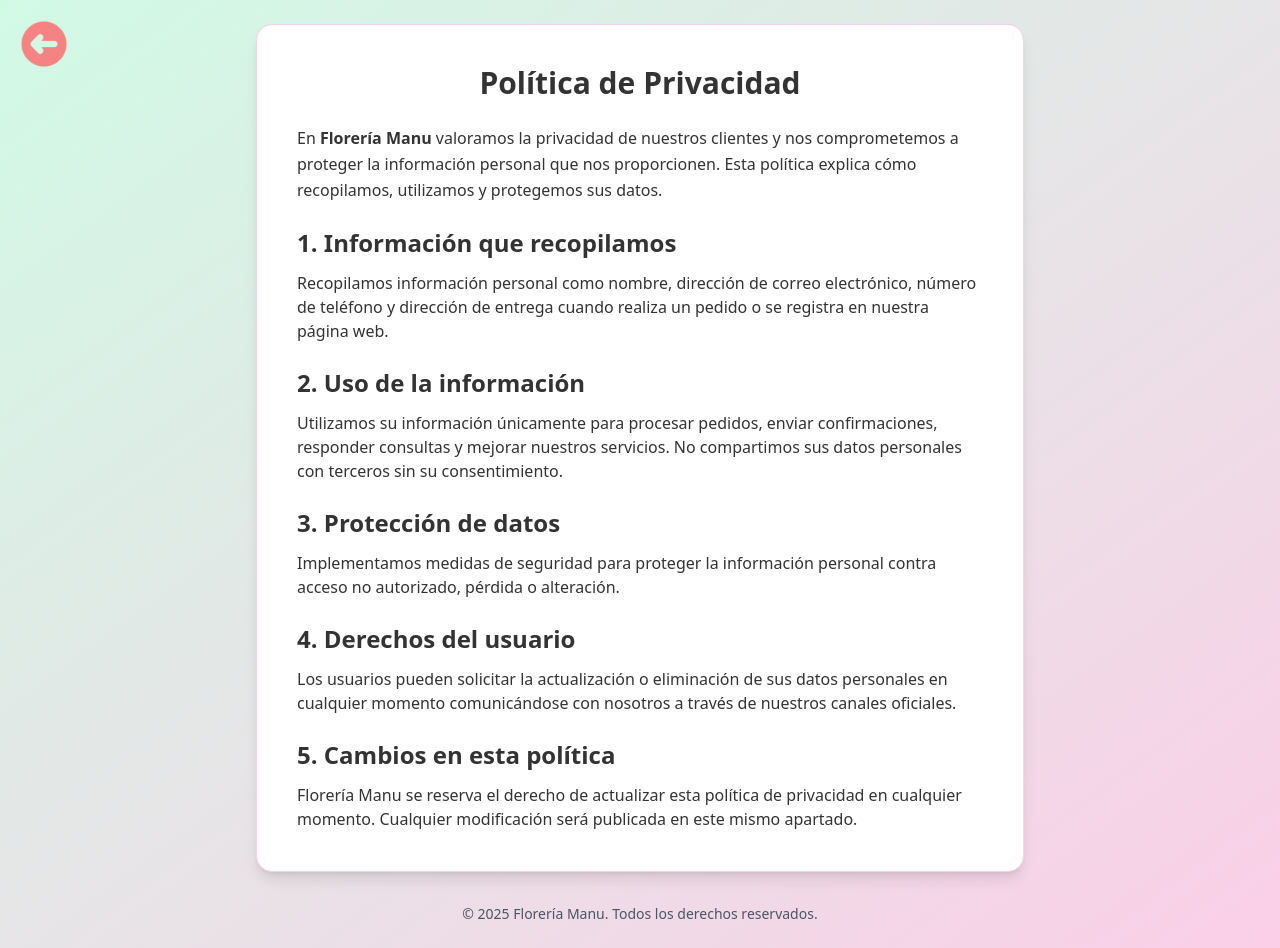
After one commit to Axel-Huapaya/paginawebloa, a Flask app: page /politica_privacidad in a window 1280 px wide. The commit adds this page. Run offline with Flask 3, Linux system fonts and the light colour scheme; style sheets or scripts are compiled from the project's sources; some libraries are stand-ins or nearby versions.

Commit message:
perf(politicaPrivacidad): En esta parte se añadiendo la politica de privacidad

```diff
--- a/app.py
+++ b/app.py
@@ -300,6 +300,10 @@ def retos():
 def nosotros():
     return render_template("nosotros.html")
 
+@app.route("/politica_privacidad")
+def politica_privacidad():
+   return render_template("politica_privacidad.html")
+
 @app.route("/mi_perfil")
 def mi_cuenta():
     return render_template("mi_cuenta.html")
--- a/static/css/modo-oscuro.css
+++ b/static/css/modo-oscuro.css
@@ -207,6 +207,78 @@ body#pagina-nosotros.dark-mode .boton-regresar img {
   filter: none !important;
 }
 
+/* ========================= */
+/* ====== PÁGINA PRIVACIDAD ===== */
+/* ========================= */
+
+/* 🌸 Fondo normal */
+#pagina-privacidad {
+  background: linear-gradient(to bottom right, #d1fae5, #fbcfe8); /* verde-rosado */
+  transition: background 0.5s ease;
+}
+
+/* 🌙 Fondo oscuro */
+body.dark-mode#pagina-privacidad {
+  background: linear-gradient(to bottom right, #1a1a1a, #2a2a2a); /* gris oscuro */
+}
+
+/* 🌸 Textos normales */
+#pagina-privacidad p,
+#pagina-privacidad h1,
+#pagina-privacidad h2,
+#pagina-privacidad h3 {
+  color: #333;
+  transition: color 0.5s ease;
+}
+
+/* 🌙 Textos en modo oscuro */
+body.dark-mode#pagina-privacidad p,
+body.dark-mode#pagina-privacidad h1,
+body.dark-mode#pagina-privacidad h2,
+body.dark-mode#pagina-privacidad h3 {
+  color: #fff;
+}
+
+/* 🌸 Cuadros interiores */
+#pagina-privacidad main,
+#pagina-privacidad section div {
+  background-color: #fff;
+  border-color: #fbcfe8;
+  transition: all 0.5s ease;
+}
+
+/* 🌙 Cuadros interiores en modo oscuro */
+body.dark-mode#pagina-privacidad main,
+body.dark-mode#pagina-privacidad section div {
+  background-color: #1f2937; /* gris oscuro */
+  border-color: #374151;
+}
+
+/* Títulos y subtítulos en rosa modo oscuro */
+body.dark-mode#pagina-privacidad h1,
+body.dark-mode#pagina-privacidad h2 {
+  color: #f6a6d5 !important;
+}
+
+/* Botón (si existe) igual que Nosotros */
+body.dark-mode#pagina-privacidad .bg-pink-500 {
+  background-color: #be185d !important;
+}
+body.dark-mode#pagina-privacidad .bg-pink-500:hover {
+  background-color: #9f1239 !important;
+}
+
+/* Footer */
+body.dark-mode#pagina-privacidad footer {
+  background-color: #0b1220 !important;
+  color: #ffffff !important;
+}
+
+/* Icono regresar */
+body.dark-mode#pagina-privacidad .boton-regresar img {
+  filter: none !important;
+}
+
 /* ----------------------------- */
 /* ====== LOGIN / REGISTRO ===== */
 /* ----------------------------- */
--- a/templates/index.html
+++ b/templates/index.html
@@ -1502,7 +1502,7 @@
         <ul>
           <li><a href="#">Inicio</a></li>
           <li><a href="/nosotros">Sobre nosotros</a></li>
-          <li><a href="#">Política de privacidad</a></li>
+          <li><a href="/politica_privacidad">Política de privacidad</a></li>
           <li><a href="#">Términos y condiciones</a></li>
         </ul>
       </div>
--- /dev/null
+++ b/templates/politica_privacidad.html
@@ -0,0 +1,67 @@
+<!DOCTYPE html>
+<html lang="es">
+<head>
+  <meta charset="UTF-8">
+  <meta name="viewport" content="width=device-width, initial-scale=1.0">
+  <title>Política de Privacidad | Florería Manu</title>
+
+  <!-- Estilos -->
+  <link href="{{ url_for('static', filename='css/output.css') }}" rel="stylesheet">
+  <link href="{{ url_for('static', filename='css/regresar.css') }}" rel="stylesheet">
+  <link href="{{ url_for('static', filename='css/modo-oscuro.css') }}" rel="stylesheet">
+  <link rel="icon" type="image/png" href="{{ url_for('static', filename='image/logos/flor.png') }}">
+</head>
+
+<body id="pagina-privacidad" class="bg-gradient-to-br from-green-100 to-pink-100 min-h-screen flex flex-col items-center justify-center p-6 transition-colors duration-500">
+
+  <!-- BOTÓN REGRESAR FIJO -->
+  <div class="boton-regresar">
+    <a href="/">
+      <img src="{{ url_for('static', filename='image/logos/regresar.png') }}" alt="Regresar" class="auto-invert2">
+    </a>
+  </div>
+
+  <!-- CUADRO PRINCIPAL -->
+  <main class="bg-pink-50 dark:bg-gray-900 shadow-lg rounded-2xl max-w-3xl w-full p-10 border border-pink-200 dark:border-gray-700 transition-colors duration-500">
+    <h1 class="text-3xl font-bold text-pink-700 text-center mb-6">Política de Privacidad</h1>
+
+    <p class="text-gray-700 dark:text-gray-300 leading-relaxed mb-4">
+      En <strong>Florería Manu</strong> valoramos la privacidad de nuestros clientes y nos comprometemos a proteger la información personal que nos proporcionen.
+      Esta política explica cómo recopilamos, utilizamos y protegemos sus datos.
+    </p>
+
+    <h2 class="text-2xl font-semibold text-pink-600 mt-6 mb-3">1. Información que recopilamos</h2>
+    <p class="text-gray-700 dark:text-gray-300 mb-4">
+      Recopilamos información personal como nombre, dirección de correo electrónico, número de teléfono y dirección de entrega cuando realiza un pedido o se registra en nuestra página web.
+    </p>
+
+    <h2 class="text-2xl font-semibold text-pink-600 mt-6 mb-3">2. Uso de la información</h2>
+    <p class="text-gray-700 dark:text-gray-300 mb-4">
+      Utilizamos su información únicamente para procesar pedidos, enviar confirmaciones, responder consultas y mejorar nuestros servicios.
+      No compartimos sus datos personales con terceros sin su consentimiento.
+    </p>
+
+    <h2 class="text-2xl font-semibold text-pink-600 mt-6 mb-3">3. Protección de datos</h2>
+    <p class="text-gray-700 dark:text-gray-300 mb-4">
+      Implementamos medidas de seguridad para proteger la información personal contra acceso no autorizado, pérdida o alteración.
+    </p>
+
+    <h2 class="text-2xl font-semibold text-pink-600 mt-6 mb-3">4. Derechos del usuario</h2>
+    <p class="text-gray-700 dark:text-gray-300 mb-4">
+      Los usuarios pueden solicitar la actualización o eliminación de sus datos personales en cualquier momento comunicándose con nosotros a través de nuestros canales oficiales.
+    </p>
+
+    <h2 class="text-2xl font-semibold text-pink-600 mt-6 mb-3">5. Cambios en esta política</h2>
+    <p class="text-gray-700 dark:text-gray-300 mb-0">
+      Florería Manu se reserva el derecho de actualizar esta política de privacidad en cualquier momento.
+      Cualquier modificación será publicada en este mismo apartado.
+    </p>
+  </main>
+
+  <footer class="mt-8 text-gray-600 dark:text-gray-400 text-sm text-center">
+    © 2025 Florería Manu. Todos los derechos reservados.
+  </footer>
+
+  <script src="{{ url_for('static', filename='js/modo-oscuro.js') }}"></script>
+</body>
+</html>
```
